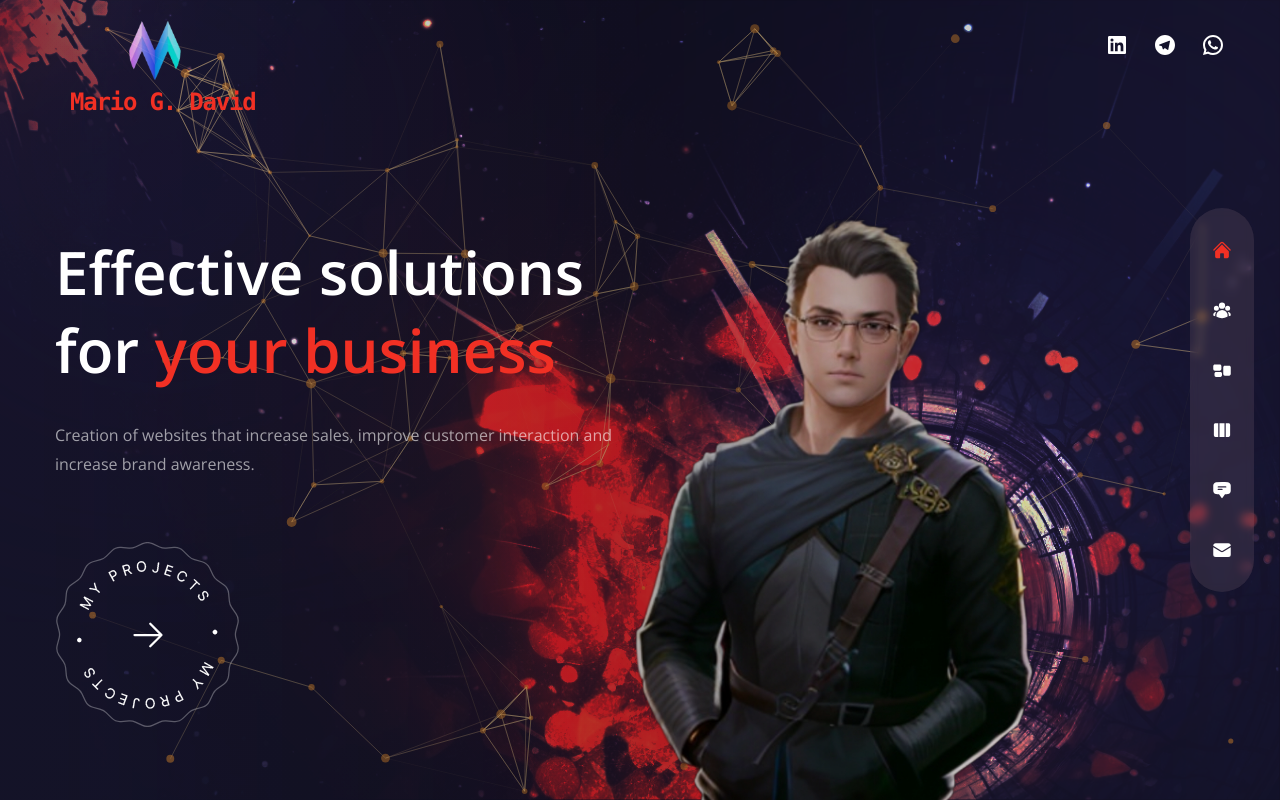
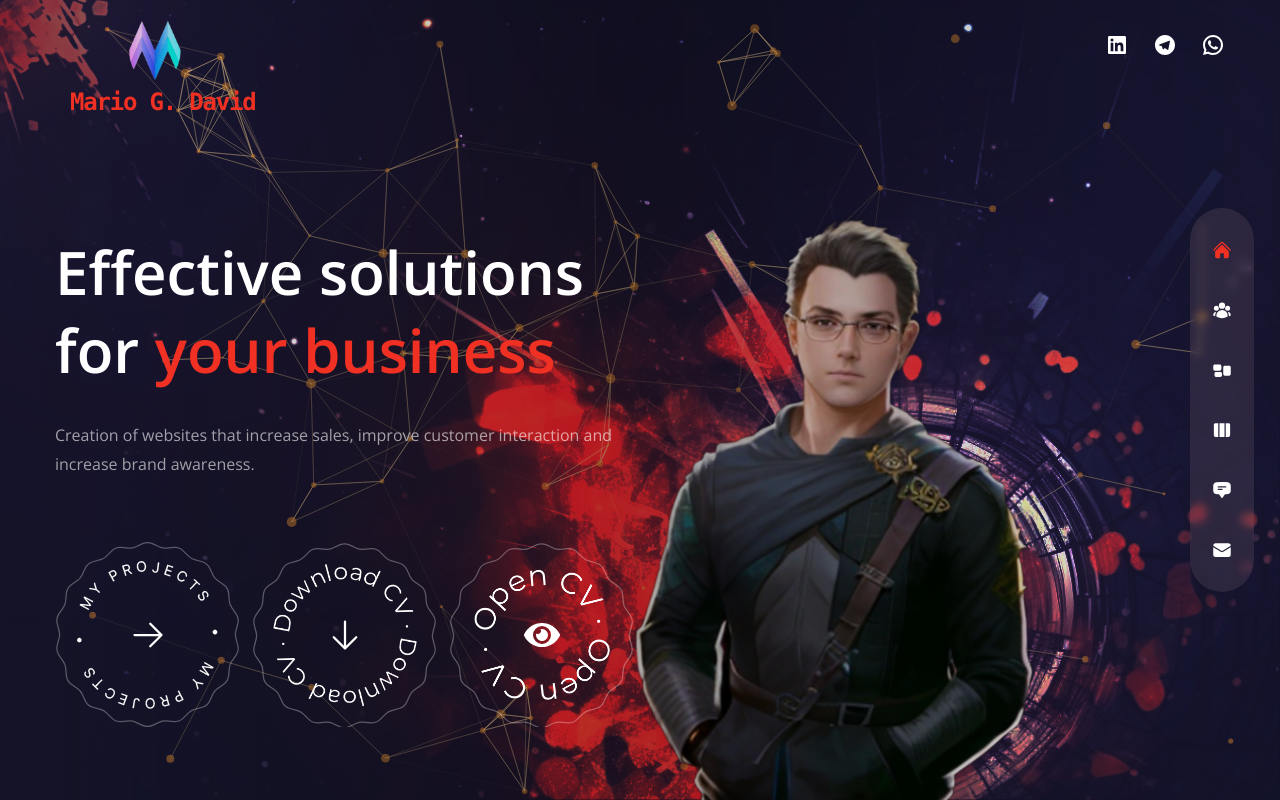
Before and after one commit to mario-george/Mario-George-Portfolio, a Next.js app: page / in a window 1280 px wide. Built offline with nearby package versions, Linux system fonts and the light colour scheme.

Commit message:
put the preview and dowlnoad button in the home page

```diff
--- a/pages/index.js
+++ b/pages/index.js
@@ -11,6 +11,8 @@ import { motion } from "framer-motion";
 
 // variants
 import { fadeIn } from "../components/VariantsFramerMotion/VariantsObject";
+import DownloadCV from "@/components/Buttons/DownloadCV";
+import PreviewCV from "@/components/Buttons/PreviewCV";
 
 const Home = () => {
   return (
@@ -62,7 +64,21 @@ const Home = () => {
           {/* btn */}
           <div className="flex justify-center xl:hidden relative">
             <ProjectsBtn />
+            <DownloadCV />
+            <PreviewCV />
           </div>
+          <motion.div
+            variants={fadeIn("down", 0.4)}
+            initial="hidden"
+            animate="show"
+            exit="hidden"
+            className="hidden xl:flex gap-x-3"
+          >
+            <ProjectsBtn />
+            <DownloadCV />
+            <PreviewCV />
+
+          </motion.div>
           <motion.div
             variants={fadeIn("down", 0.4)}
             initial="hidden"
@@ -70,7 +86,6 @@ const Home = () => {
             exit="hidden"
             className="hidden xl:flex"
           >
-            <ProjectsBtn />
           </motion.div>
         </div>
       </div>
```
